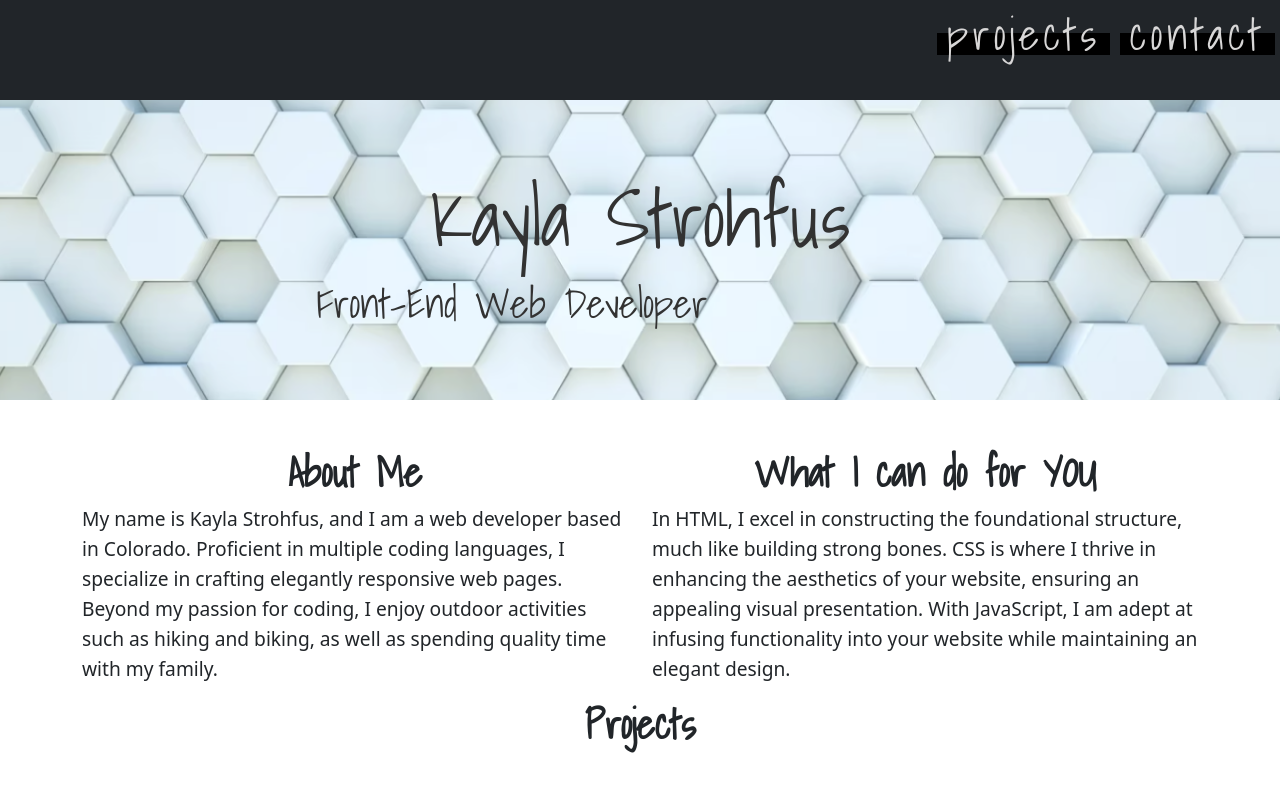
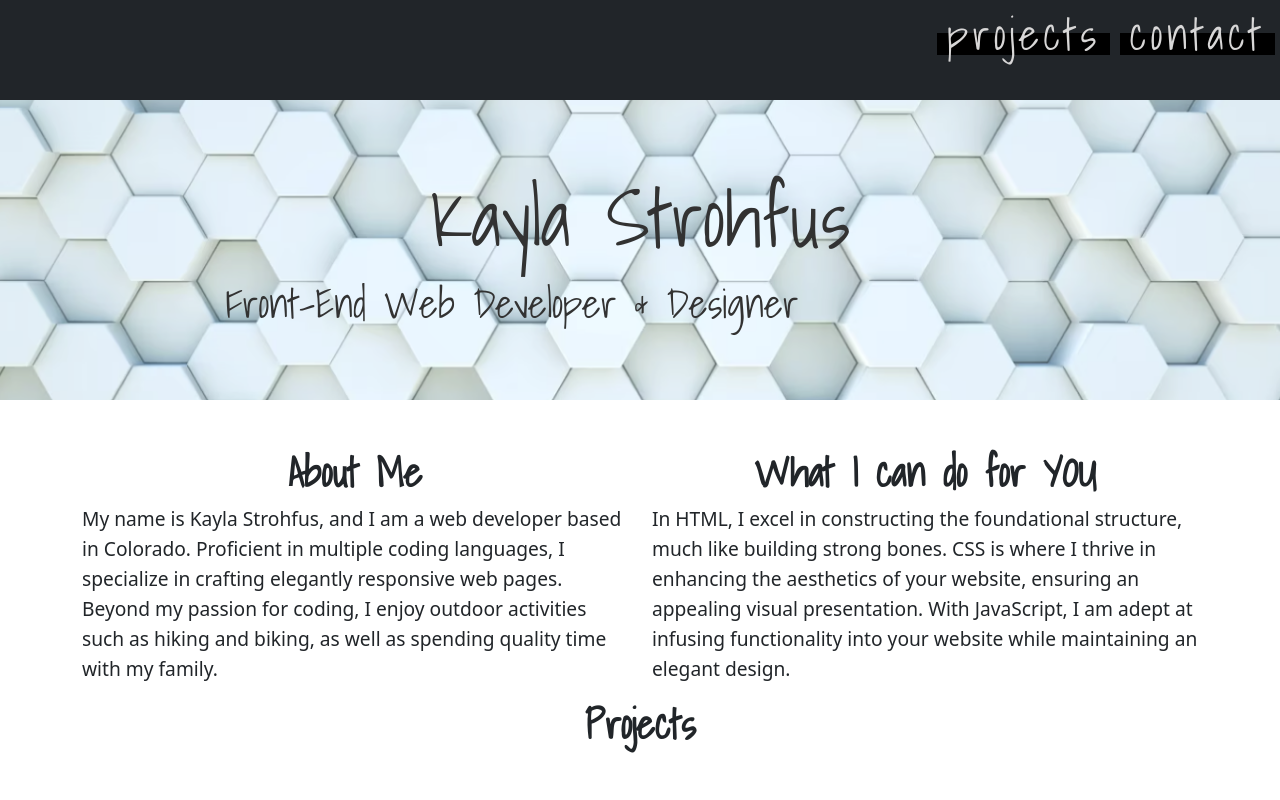
Before and after one commit to Kstrohfus/portfolio, a plain HTML site: page index.html in a window 1280 px wide. Shown: the top 800 px of the page. Drawn offline with nearby package versions, Linux system fonts and the light colour scheme.

Commit message:
Updated Heading

```diff
--- a/index.html
+++ b/index.html
@@ -37,7 +37,9 @@
             <div class="hero-overlay">
                 <div class="hero-text-container">
                     <h1 class="text-center">Kayla Strohfus</h1>
-                    <h2 class="text-right">Front-End Web Developer</h2>
+                    <h2 class="text-right">
+                        Front-End Web Developer & Designer
+                    </h2>
                 </div>
             </div>
         </section>
```
